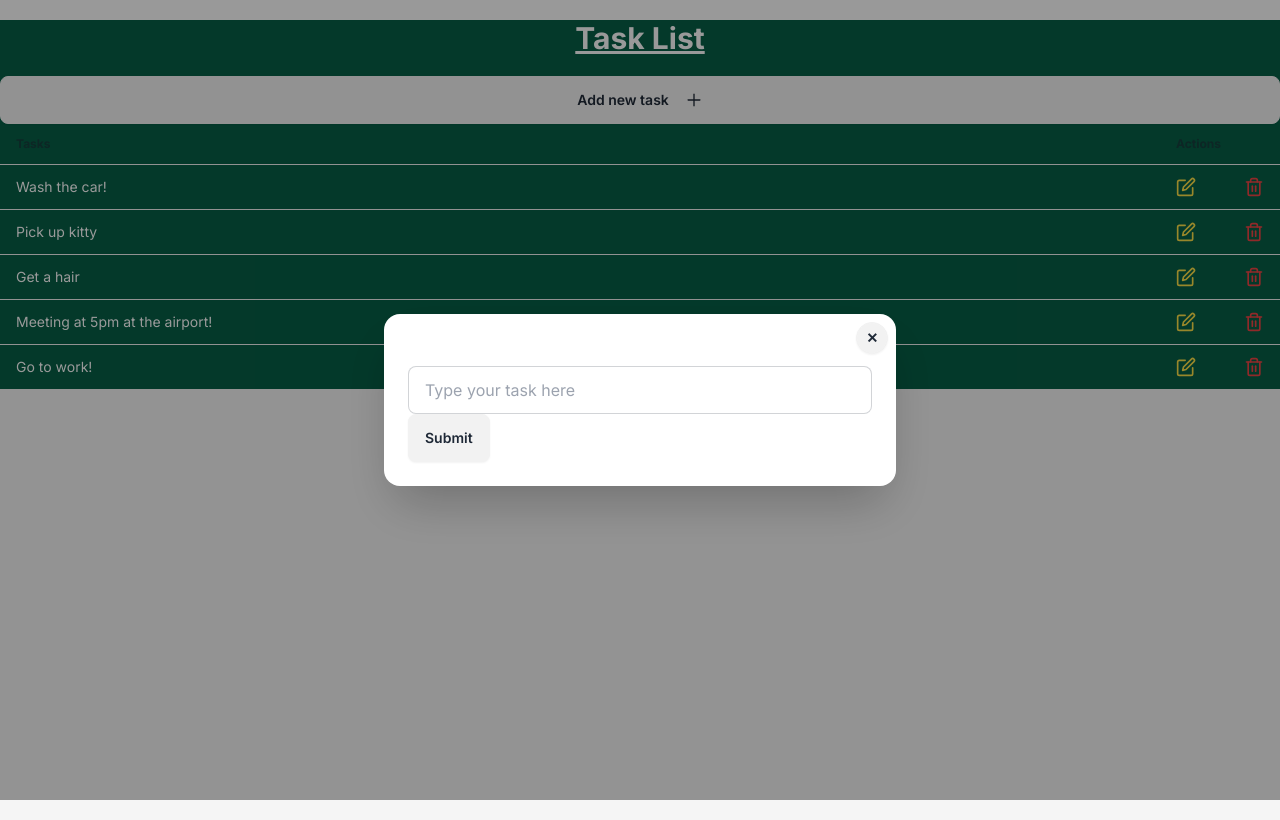
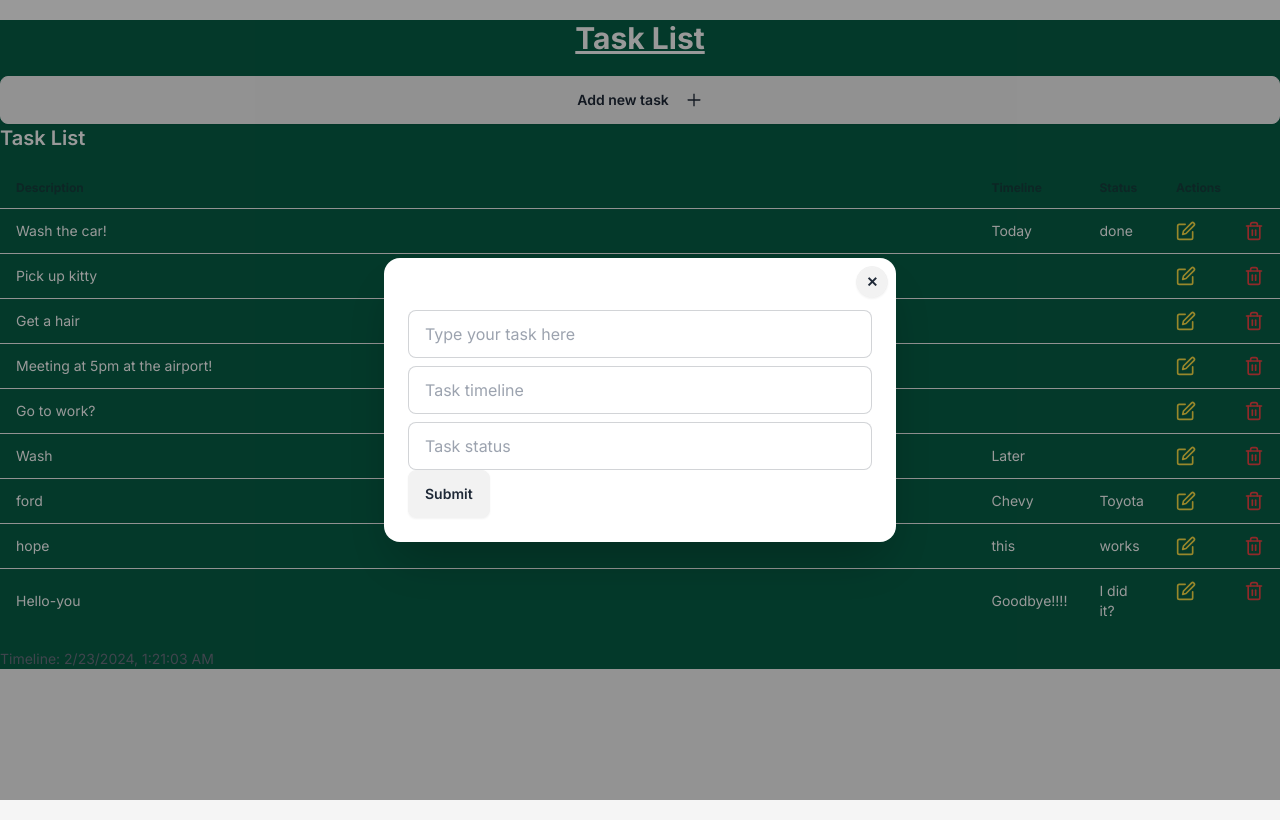
Before and after one commit to Dpro03/joy-of-coding-internship-solo-project, a Next.js app: page / in a window 1280 px wide. Both pictures are taken after a click on the button "Add new task". Built offline with nearby package versions, Linux system fonts and the light colour scheme; data requests are answered from the project's data file.

Commit message:
all descriptors of my task list display

```diff
--- a/api.ts
+++ b/api.ts
@@ -21,13 +21,14 @@ export const AddTodo = async (todo: ITask): Promise<ITask> => {
 }
 
 export const editTodo = async (todo: ITask): Promise<ITask> => {
-  const res = await fetch(`${baseUrl}/tasks/${todo.id}`, {
+  const { id, timeline, status, ...rest } = todo; // Destructure description and timeline, and spread the rest of the properties
+  const res = await fetch(`${baseUrl}/tasks/${id}`, {
     method: 'PUT',
     headers: {
       'Content-Type': 'application/json'
     },
-    body: JSON.stringify(todo)
-  })
+    body: JSON.stringify({ ...rest, timeline, status }) // Spread rest, and add timeline and status explicitly
+  });
   const updatedTodo = await res.json();
   return updatedTodo;
 }
--- a/components/AddTask.tsx
+++ b/components/AddTask.tsx
@@ -10,16 +10,27 @@ const AddTask = () => {
   const router = useRouter();
   const [modalOpen, setModalOpen] = useState<boolean>(false);
   const [newTaskValue, setNewTaskValue] = useState<string>("");
+  const [taskDescription, setTaskDescription] = useState<string>(""); // New state for task description
+  const [taskTimeline, setTaskTimeline] = useState<string>(""); // New state for task timeline
+  const [taskStatus, setTaskStatus] = useState<string>(""); // New state for task status
 
   const handleSubmitNewTodo: FormEventHandler<HTMLFormElement> = async (e) => {
     e.preventDefault();
     console.log(newTaskValue);
+    // Updated AddTodo function call to include description and timeline
     await AddTodo({
       id: Math.random().toString(),
       text: newTaskValue,
-      title: ""
+      title: "",
+      description: taskDescription,
+      timeline: taskTimeline,
+      status: taskStatus
+
     });
     setNewTaskValue("");
+    setTaskDescription(""); // Clear task description after submission
+    setTaskTimeline(""); // Clear task timeline after submission
+    setTaskStatus(""); // Clear task status after submission
     setModalOpen(false);
     router.refresh();
   };
@@ -44,6 +55,20 @@ const AddTask = () => {
               placeholder='Type your task here'
               className='input input-bordered w-full'
             />
+            <input
+              value={taskTimeline}
+              onChange={(e) => setTaskTimeline(e.target.value)}
+              type='text'
+              placeholder='Task timeline'
+              className='input input-bordered w-full mt-2'
+            />
+            <input
+              value={taskStatus}
+              onChange={(e) => setTaskStatus(e.target.value)}
+              type='text'
+              placeholder='Task status'
+              className='input input-bordered w-full mt-2'
+            />
             <button type='submit' className='btn'>
               Submit
             </button>
@@ -55,7 +80,3 @@ const AddTask = () => {
 };
 
 export default AddTask;
-
-// function AddTodo(arg0: { id: any; text: string; }) {
-//   throw new Error("Function not implemented.");
-// }
--- a/components/Task.tsx
+++ b/components/Task.tsx
@@ -3,8 +3,8 @@ import React, { useState } from 'react';
 import { ITask } from '../types/tasks';
 import { FiEdit, FiTrash2 } from 'react-icons/fi';
 import Modal from './Modal';
-import { editTodo, deleteTodo } from '../api'; // Assuming deleteTodo is also imported from api.ts
-import { useRouter } from 'next/navigation'; // Changed next/navigation to next/router
+import { editTodo, deleteTodo } from '../api';
+import { useRouter } from 'next/navigation';
 
 interface TaskProps {
   task: ITask;
@@ -13,15 +13,19 @@ interface TaskProps {
 const Task: React.FC<TaskProps> = ({ task }) => {
   const router = useRouter();
   const [openModalEdit, setOpenModalEdit] = useState<boolean>(false);
-  const [openModalDeleted, setOpenModalDeleted] = useState<boolean>(false); // Added state for delete modal
-  const [taskToEdit, setTaskToEdit] = useState<string>(task.text);
+  const [openModalDeleted, setOpenModalDeleted] = useState<boolean>(false);
+  const [taskToEdit, setTaskToEdit] = useState<string>(task.text ? task.text.toString() : '');
+  const [taskTimeline, setTaskTimeline] = useState<string>(task.timeline || '');
+  const [taskStatus, setTaskStatus] = useState<string>(task.status || '');
 
   const handleSubmitEditTodo: React.FormEventHandler<HTMLFormElement> = async (e) => {
     e.preventDefault();
     await editTodo({
       id: task.id,
       text: taskToEdit,
-      title: ''
+      title: '',
+      timeline: taskTimeline,
+      status: taskStatus
     });
     setOpenModalEdit(false);
     router.refresh();
@@ -36,6 +40,9 @@ const Task: React.FC<TaskProps> = ({ task }) => {
   return (
     <tr key={task.id}>
       <td className='w-full'>{task.text}</td>
+      {/* Add task timeline and status here */}
+      <td>{task.timeline}</td>
+      <td>{task.status}</td>
       <td className='flex gap-12'>
         <FiEdit
           onClick={() => setOpenModalEdit(true)}
@@ -52,6 +59,21 @@ const Task: React.FC<TaskProps> = ({ task }) => {
                 type='text'
                 placeholder='Type your task here'
                 className='input input-bordered w-full'
+              />
+              {/* Add input fields for task timeline and status */}
+              <input
+                value={taskTimeline}
+                onChange={(e) => setTaskTimeline(e.target.value)}
+                type='text'
+                placeholder='Task timeline'
+                className='input input-bordered w-full mt-2'
+              />
+              <input
+                value={taskStatus}
+                onChange={(e) => setTaskStatus(e.target.value)}
+                type='text'
+                placeholder='Task status'
+                className='input input-bordered w-full mt-2'
               />
               <button type='submit' className='btn'>
                 Submit
--- a/components/TaskList.tsx
+++ b/components/TaskList.tsx
@@ -9,21 +9,25 @@ interface TaskListProps {
 const TaskList: React.FC<TaskListProps> = ({ tasks }) => {
   return (
     <div className="overflow-x-auto">
+      <h2 className="text-xl font-semibold mb-4">Task List</h2>
       <table className="table">
-        {/* head */}
+        {/* Table Head */}
         <thead>
           <tr>
-            <th>Tasks</th>
+            <th>Description</th>
+            <th>Timeline</th>
+            <th>Status</th>
             <th>Actions</th>
           </tr>
         </thead>
+        {/* Table Body */}
         <tbody>
           {tasks.map((task) => (
             <Task key={task.id} task={task} />
-
           ))}
         </tbody>
       </table>
+      <p className="text-gray-500 text-sm mt-4">Timeline: {new Date().toLocaleString()}</p>
     </div>
   );
 }
--- a/data/tasks.json
+++ b/data/tasks.json
@@ -3,7 +3,9 @@
     {
       "id": "2",
       "text": "Wash the car!",
-      "title": ""
+      "title": "",
+      "timeline": "Today",
+      "status": "done"
     },
     {
       "id": "3",
@@ -22,8 +24,39 @@
     },
     {
       "id": "0.7128523923030134",
-      "text": "Go to work!",
+      "text": "Go to work?",
       "title": ""
+    },
+    {
+      "id": "0.3000102679044925",
+      "text": "Wash",
+      "title": "",
+      "description": "",
+      "timeline": "Later",
+      "status": ""
+    },
+    {
+      "id": "0.8677066413701213",
+      "text": "ford",
+      "title": "",
+      "description": "",
+      "timeline": "Chevy",
+      "status": "Toyota"
+    },
+    {
+      "id": "0.6648359572943776",
+      "text": "hope",
+      "title": "",
+      "description": "",
+      "timeline": "this",
+      "status": "works"
+    },
+    {
+      "text": "Hello-you",
+      "title": "",
+      "timeline": "Goodbye!!!!",
+      "status": "I did it?",
+      "id": "0.07504752906517065"
     }
   ]
 }
--- a/src/app/page.tsx
+++ b/src/app/page.tsx
@@ -11,7 +11,7 @@ export default async function Home() {
 
 
   return (
-    <main className='max-w-8xl mx-auto bg-emerald-800 mt-4 mb-4'>
+    <main className='max-w-7xl mx-auto bg-emerald-800 mt-4 mb-4'>
       <div>
         <h1 className='text-center underline text text-3xl my-5 flex flex-col gap-4 font-bold'>
           Task List
--- a/types/tasks.tsx
+++ b/types/tasks.tsx
@@ -1,5 +1,10 @@
+import { ReactNode } from "react";
+
 export interface ITask {
+    status?: string;
+    timeline?: string;
     text: ReactNode;
     id: string;
     title: string;
+    description?: string;
 }
```
Also changed, not shown: 1 other file (tests, documents, lock files or other folders).
